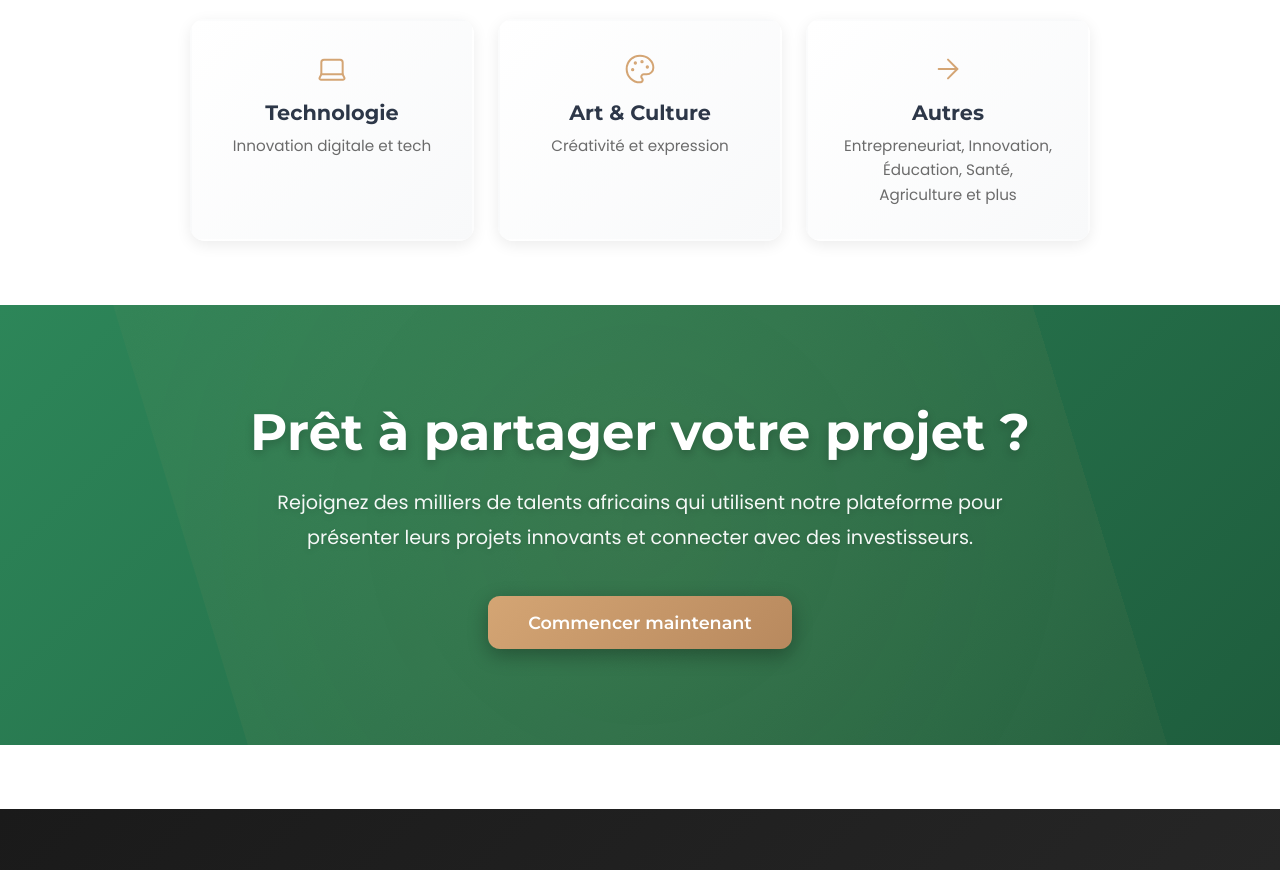
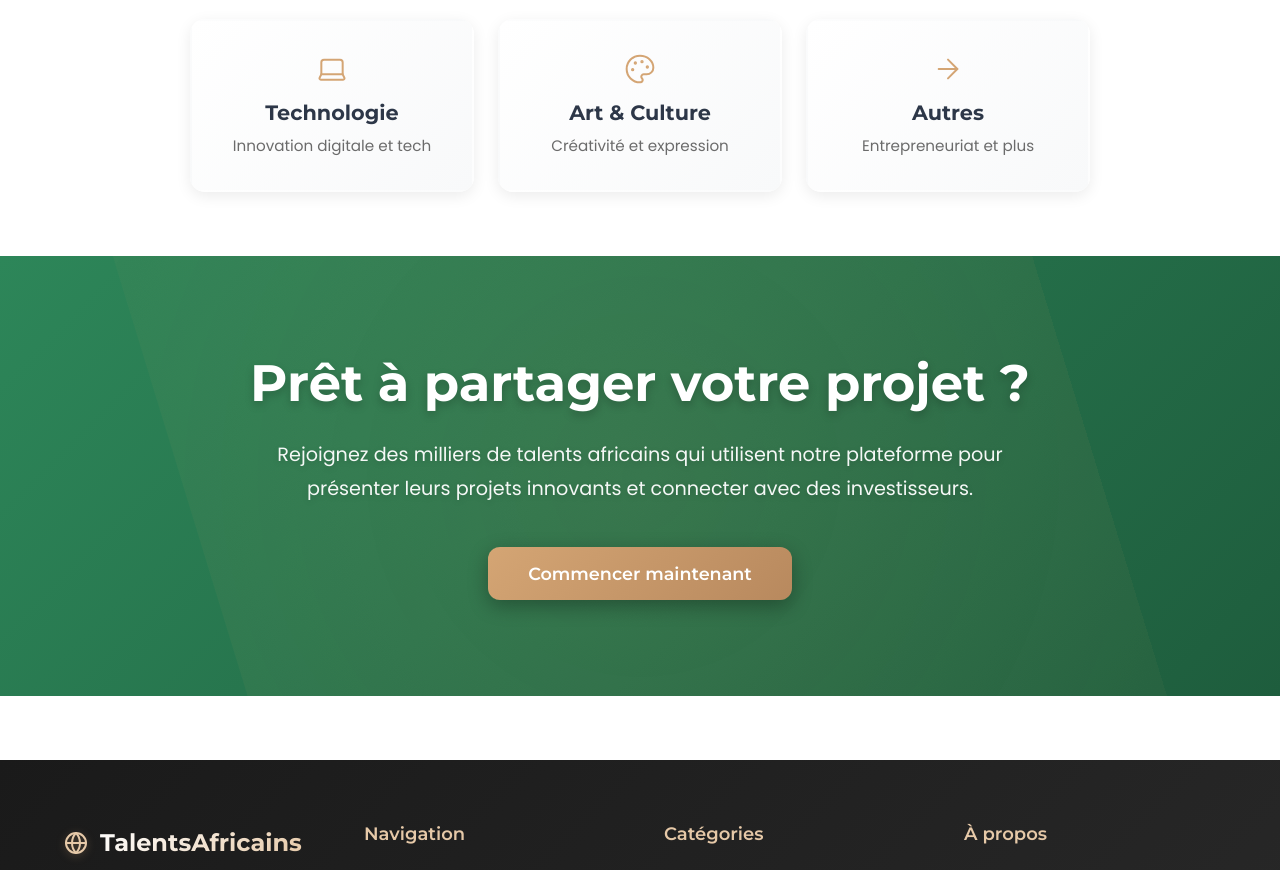
Before and after one commit to OUEDRAOGOFred/-TalentsAfricains, a React (Vite) app in the folder frontend/: page / in a window 1280 px wide. Shown: the part 1720-2590 px from the top of the page. Built offline with nearby package versions, Linux system fonts and the light colour scheme; no server answers.

Commit message:
Fix description in Others category card to list all grouped categories

```diff
--- a/frontend/src/pages/Home.jsx
+++ b/frontend/src/pages/Home.jsx
@@ -162,7 +162,7 @@ const Home = () => {
             <Link to="/discover" className="category-card">
               <div className="category-icon"><ArrowRight size={32} strokeWidth={1.5} /></div>
               <h3 className="category-name">Autres</h3>
-              <p className="category-description">Entrepreneuriat, Innovation, Éducation, Santé, Agriculture et plus</p>
+              <p className="category-description">Entrepreneuriat et plus</p>
             </Link>
           </div>
         </div>
```
